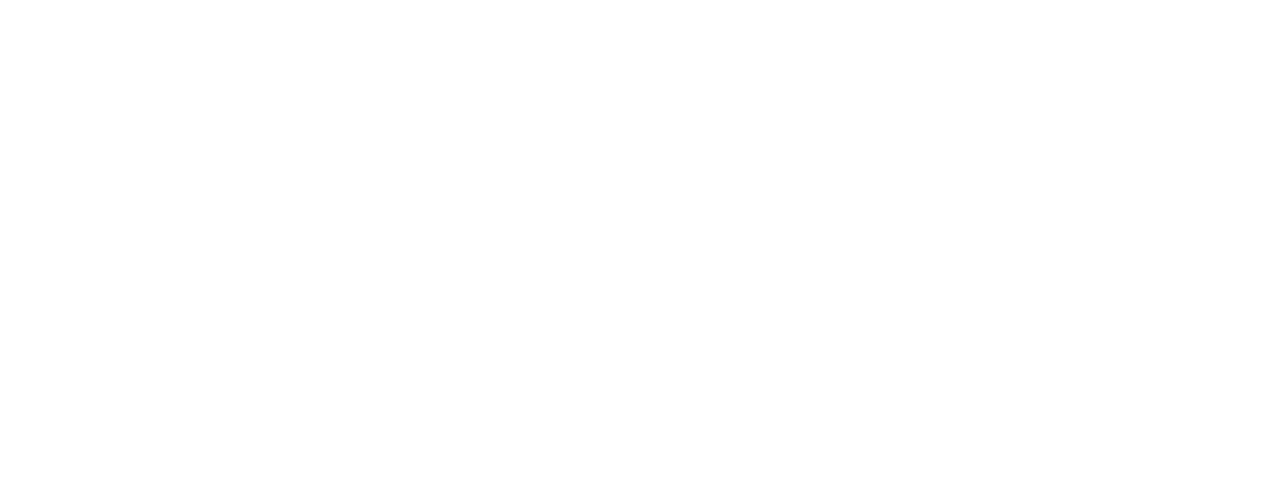
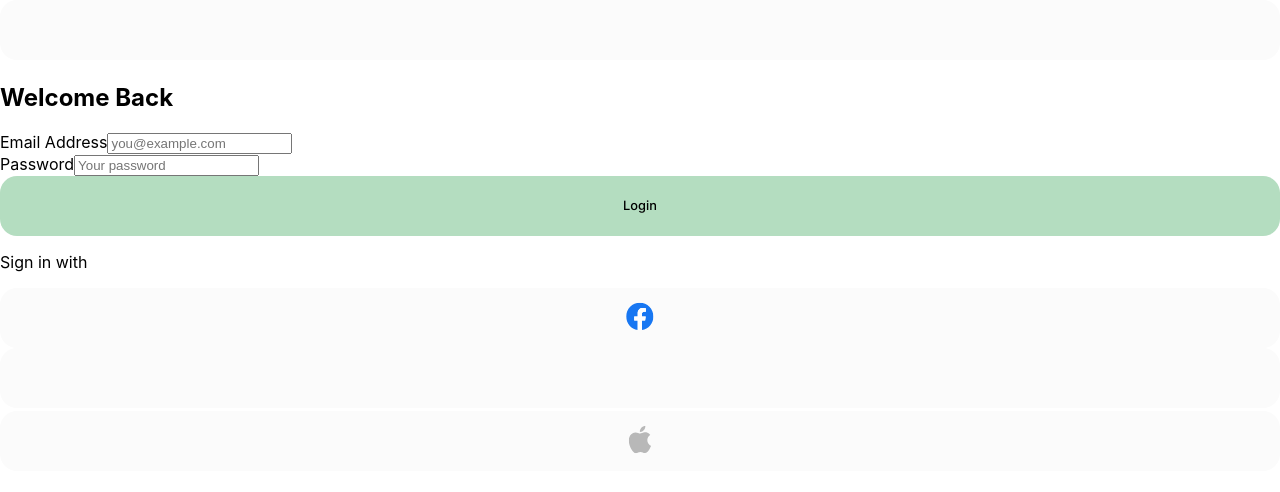
Before and after one commit to ecf123/ecf-fe-prototype, a React (Create React App) app: page / in a window 1280 px wide. Shown: the top 492 px of the page. Built offline with nearby package versions, Linux system fonts and the light colour scheme.

Commit message:
Add test rendering of Login Page component

```diff
--- a/src/App.jsx
+++ b/src/App.jsx
@@ -1,4 +1,4 @@
-
+import LoginPage from "./components/LoginPage/LoginPage";
 
 const App = () => {
   const handleOnClick = () => {
@@ -7,6 +7,7 @@ const App = () => {
 
   return (
     <div className="App">
+            <LoginPage welcomeMessage="Welcome Back" />
     </div>
   );
 };
```
